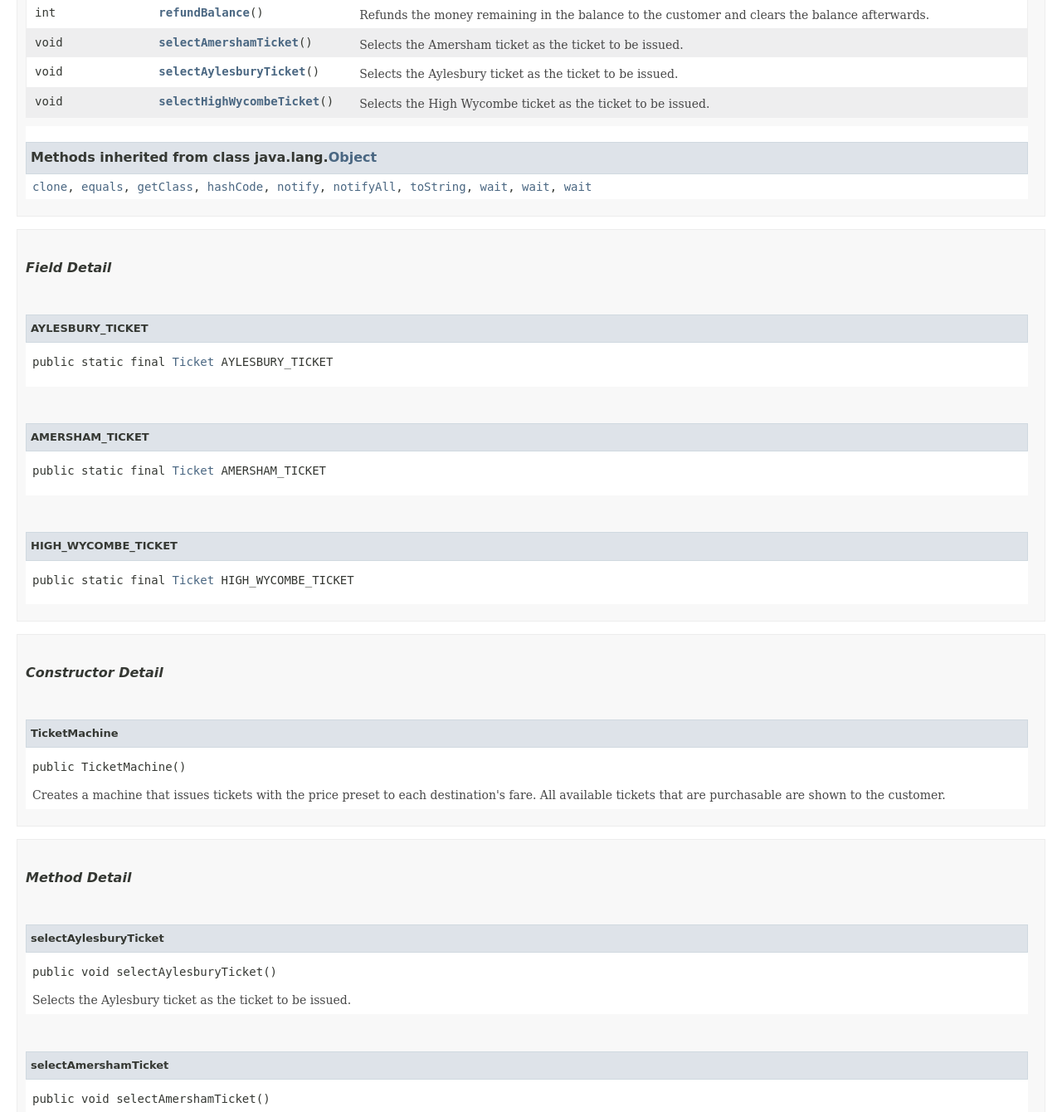
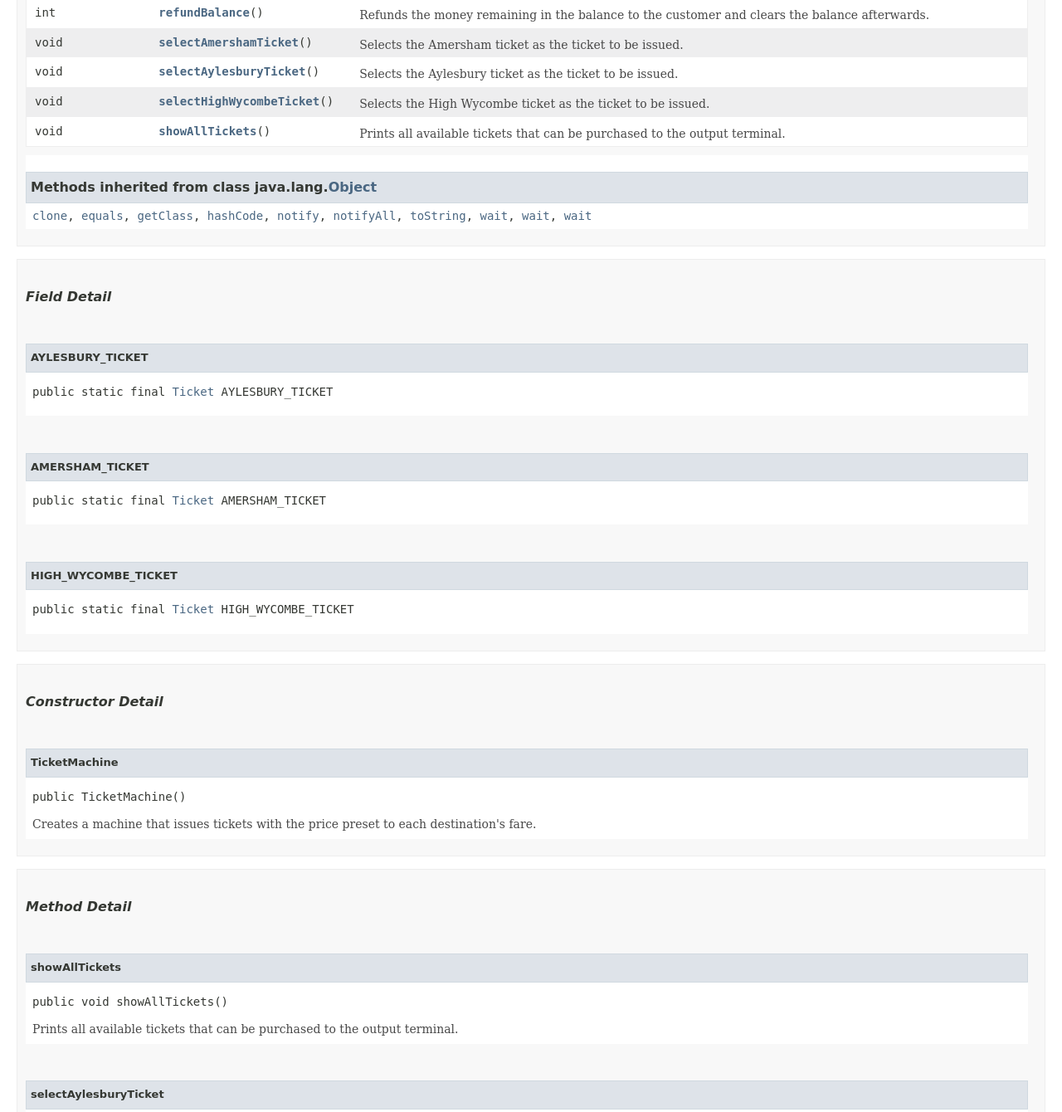
Before and after one commit to BNU-CO452-JasonH/BlueJ-CW1, a plain HTML site: page app02-ticketmachine/doc/TicketMachine.html in a window 1280 px wide. Shown: the part 1232-2572 px from the top of the page at 83% size. Drawn offline with Linux system fonts and the light colour scheme; no server answers; a script that the page names is missing; a web font is replaced by a local one.

Commit message:
Updated API documentation

```diff
--- a/app02-ticketmachine/doc/TicketMachine.html
+++ b/app02-ticketmachine/doc/TicketMachine.html
@@ -2,7 +2,7 @@
 <!-- NewPage -->
 <html lang="en">
 <head>
-<!-- Generated by javadoc (11.0.2) on Fri Oct 16 11:00:45 BST 2020 -->
+<!-- Generated by javadoc (11.0.2) on Fri Oct 16 11:33:50 BST 2020 -->
 <title>TicketMachine (app02-ticketmachine)</title>
 <meta http-equiv="Content-Type" content="text/html; charset=UTF-8">
 <meta name="dc.created" content="2020-10-16">
@@ -28,7 +28,7 @@
     catch(err) {
     }
 //-->
-var data = {"i0":10,"i1":10,"i2":10,"i3":10,"i4":10,"i5":10,"i6":10,"i7":10,"i8":10,"i9":10};
+var data = {"i0":10,"i1":10,"i2":10,"i3":10,"i4":10,"i5":10,"i6":10,"i7":10,"i8":10,"i9":10,"i10":10};
 var tabs = {65535:["t0","All Methods"],2:["t2","Instance Methods"],8:["t4","Concrete Methods"]};
 var altColor = "altColor";
 var rowColor = "rowColor";
@@ -297,6 +297,14 @@ extends <a href="https://docs.oracle.com/en/java/javase/11/docs/api/java.base/ja
 <div class="block">Selects the High Wycombe ticket as the ticket to be issued.</div>
 </td>
 </tr>
+<tr id="i10" class="altColor">
+<td class="colFirst"><code>void</code></td>
+<th class="colSecond" scope="row"><code><span class="memberNameLink"><a href="#showAllTickets()">showAllTickets</a></span>()</code></th>
+<td class="colLast">
+<div class="block">Prints all available tickets that can be purchased to the output
+ terminal.</div>
+</td>
+</tr>
 </table>
 <ul class="blockList">
 <li class="blockList"><a id="methods.inherited.from.class.java.lang.Object">
@@ -366,8 +374,7 @@ extends <a href="https://docs.oracle.com/en/java/javase/11/docs/api/java.base/ja
 <h4>TicketMachine</h4>
 <pre>public&nbsp;TicketMachine()</pre>
 <div class="block">Creates a machine that issues tickets with the price preset
- to each destination's fare. All available tickets that are
- purchasable are shown to the customer.</div>
+ to each destination's fare.</div>
 </li>
 </ul>
 </li>
@@ -380,6 +387,17 @@ extends <a href="https://docs.oracle.com/en/java/javase/11/docs/api/java.base/ja
 <!--   -->
 </a>
 <h3>Method Detail</h3>
+<a id="showAllTickets()">
+<!--   -->
+</a>
+<ul class="blockList">
+<li class="blockList">
+<h4>showAllTickets</h4>
+<pre class="methodSignature">public&nbsp;void&nbsp;showAllTickets()</pre>
+<div class="block">Prints all available tickets that can be purchased to the output
+ terminal.</div>
+</li>
+</ul>
 <a id="selectAylesburyTicket()">
 <!--   -->
 </a>
--- a/app02-ticketmachine/doc/member-search-index.js
+++ b/app02-ticketmachine/doc/member-search-index.js
@@ -1 +1 @@
-memberSearchIndex = [{"p":"<Unnamed>","c":"TicketMachine","l":"AMERSHAM_TICKET"},{"p":"<Unnamed>","c":"TicketMachine","l":"AYLESBURY_TICKET"},{"p":"<Unnamed>","c":"TicketMachine","l":"getBalance()"},{"p":"<Unnamed>","c":"Ticket","l":"getDestination()"},{"p":"<Unnamed>","c":"Ticket","l":"getPrice()"},{"p":"<Unnamed>","c":"TicketMachine","l":"HIGH_WYCOMBE_TICKET"},{"p":"<Unnamed>","c":"TicketMachine","l":"insert100P()"},{"p":"<Unnamed>","c":"TicketMachine","l":"insert10P()"},{"p":"<Unnamed>","c":"TicketMachine","l":"insert200P()"},{"p":"<Unnamed>","c":"TicketMachine","l":"insert20P()"},{"p":"<Unnamed>","c":"Ticket","l":"print()"},{"p":"<Unnamed>","c":"TicketMachine","l":"printTicket()"},{"p":"<Unnamed>","c":"TicketMachine","l":"refundBalance()"},{"p":"<Unnamed>","c":"TicketMachine","l":"selectAmershamTicket()"},{"p":"<Unnamed>","c":"TicketMachine","l":"selectAylesburyTicket()"},{"p":"<Unnamed>","c":"TicketMachine","l":"selectHighWycombeTicket()"},{"p":"<Unnamed>","c":"Ticket","l":"Ticket(String, int)","url":"%3Cinit%3E(java.lang.String,int)"},{"p":"<Unnamed>","c":"TicketMachine","l":"TicketMachine()","url":"%3Cinit%3E()"}]
+memberSearchIndex = [{"p":"<Unnamed>","c":"TicketMachine","l":"AMERSHAM_TICKET"},{"p":"<Unnamed>","c":"TicketMachine","l":"AYLESBURY_TICKET"},{"p":"<Unnamed>","c":"TicketMachine","l":"getBalance()"},{"p":"<Unnamed>","c":"Ticket","l":"getDestination()"},{"p":"<Unnamed>","c":"Ticket","l":"getPrice()"},{"p":"<Unnamed>","c":"TicketMachine","l":"HIGH_WYCOMBE_TICKET"},{"p":"<Unnamed>","c":"TicketMachine","l":"insert100P()"},{"p":"<Unnamed>","c":"TicketMachine","l":"insert10P()"},{"p":"<Unnamed>","c":"TicketMachine","l":"insert200P()"},{"p":"<Unnamed>","c":"TicketMachine","l":"insert20P()"},{"p":"<Unnamed>","c":"Ticket","l":"print()"},{"p":"<Unnamed>","c":"TicketMachine","l":"printTicket()"},{"p":"<Unnamed>","c":"TicketMachine","l":"refundBalance()"},{"p":"<Unnamed>","c":"TicketMachine","l":"selectAmershamTicket()"},{"p":"<Unnamed>","c":"TicketMachine","l":"selectAylesburyTicket()"},{"p":"<Unnamed>","c":"TicketMachine","l":"selectHighWycombeTicket()"},{"p":"<Unnamed>","c":"TicketMachine","l":"showAllTickets()"},{"p":"<Unnamed>","c":"Ticket","l":"Ticket(String, int)","url":"%3Cinit%3E(java.lang.String,int)"},{"p":"<Unnamed>","c":"TicketMachine","l":"TicketMachine()","url":"%3Cinit%3E()"}]
```
Also changed, not shown: app02-ticketmachine/doc/Ticket.html (+1 -1 lines), app02-ticketmachine/doc/allclasses-index.html (+1 -1 lines), app02-ticketmachine/doc/allclasses.html (+1 -1 lines), app02-ticketmachine/doc/allpackages-index.html (+1 -1 lines), app02-ticketmachine/doc/constant-values.html (+1 -1 lines), app02-ticketmachine/doc/help-doc.html (+1 -1 lines), app02-ticketmachine/doc/index-all.html (+6 -1 lines), app02-ticketmachine/doc/index.html (+1 -1 lines), app02-ticketmachine/doc/overview-tree.html (+1 -1 lines), app02-ticketmachine/doc/package-summary.html (+1 -1 lines), app02-ticketmachine/doc/package-tree.html (+1 -1 lines).
